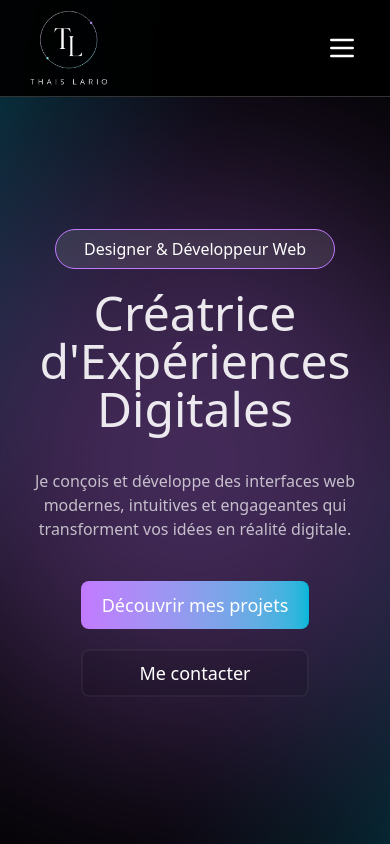
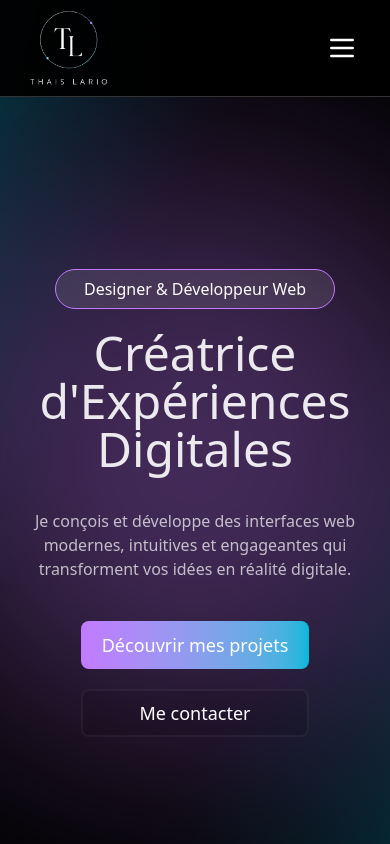
Before and after one commit to thaislario972/Portfolio, a Nuxt app: page / in a window 390 px wide. Shown: the top 844 px of the page. Built offline with nearby package versions, Linux system fonts and the light colour scheme.

Commit message:
fix détail

```diff
--- a/app/pages/index.vue
+++ b/app/pages/index.vue
@@ -12,7 +12,7 @@
       </div>
 
       <!-- contenu -->
-      <div class="z-5 px-8 py-[10%] text-white flex flex-col items-center sm:pt-0 pt-30 w-full">
+      <div class="z-5 px-8 py-[10%] text-white flex flex-col items-center sm:pt-0 pt-50 w-full">
         <p class="w-70 rounded-full h-10 bg-white/10 text-center flex justify-center items-center border-1 border-lavand mb-5 ">Designer & Développeur Web</p>
         <h1 class="lg:text-9xl mb-4 text-center text-white/90 md:text-8xl sm:text-7xl text-5xl">Créatrice <br> d'Expériences <br> Digitales</h1>
         <p class="text-md sm:text-lg md:text-2xl w-full max-w-[90vw] sm:max-w-[38rem] text-center text-white/70 md:mt-10 mt-5">Je conçois et développe des interfaces web modernes, intuitives et engageantes qui transforment vos idées en réalité digitale.</p>
```
